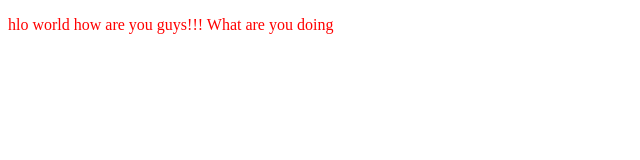
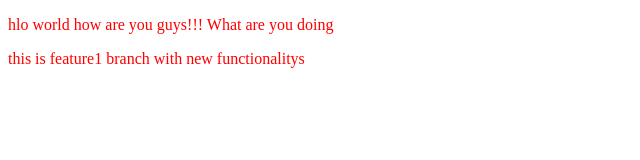
Before and after one commit to Itika-lamba/test2, a plain HTML site: page index.html in a window 1280 px wide. Shown: the whole page, without its empty margins (0-640 px from the left). Drawn offline with Linux system fonts and the light colour scheme.

Commit message:
new feature added

```diff
--- a/index.html
+++ b/index.html
@@ -8,5 +8,6 @@
 </head>
 <body>
     <P>hlo world how are you guys!!! What are you doing </P>
+    <p>this is feature1 branch with new functionalitys</p>
 </body>
 </html>
```
